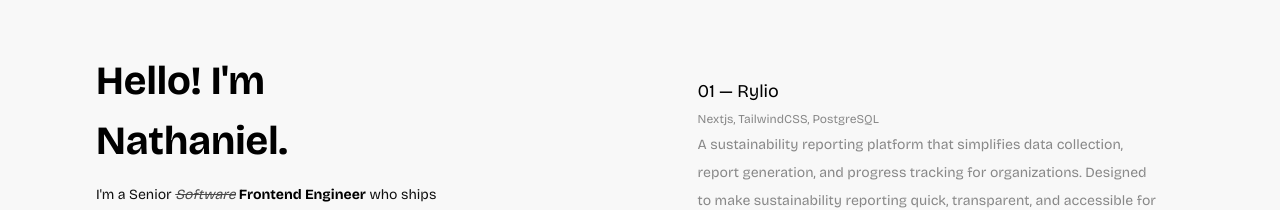
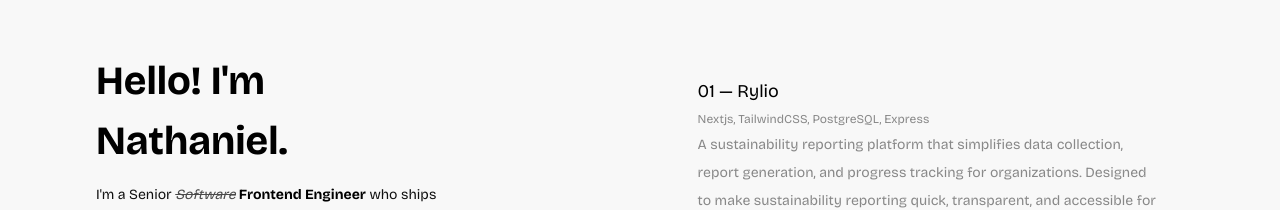
Before and after one commit to Nathaniyell/snr-frontend-portfolio, a React (Vite) app: page /projects in a window 1280 px wide. Shown: the top 210 px of the page. Built offline with nearby package versions, Linux system fonts and the light colour scheme.

Commit message:
Update Rylio project entry in projects.ts to include Express in the technologies used.

```diff
--- a/src/data/projects.ts
+++ b/src/data/projects.ts
@@ -51,7 +51,7 @@ export const projects: Project[] = [
         name: 'Rylio',
         description: 'A sustainability reporting platform that simplifies data collection, report generation, and progress tracking for organizations. Designed to make sustainability reporting quick, transparent, and accessible for businesses of all sizes.',
         category: 'SaaS',
-        technologies: [nextjs, tailwindcss, postgresql],
+        technologies: [nextjs, tailwindcss, postgresql, express],
         links: [
             {
                 name: 'web',
```
